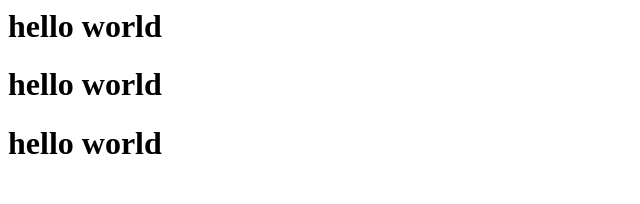
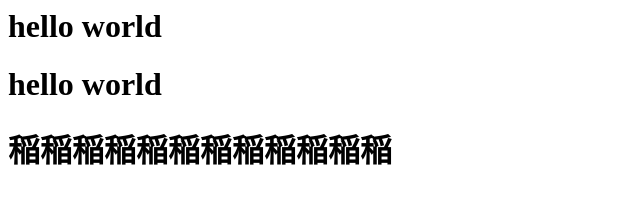
Before and after one commit to knnonyuuki/knnonyuuki.github.io, a plain HTML site: page index.html in a window 1280 px wide. Shown: the whole page, without its empty margins (0-640 px from the left). Drawn offline with Linux system fonts and the light colour scheme.

Commit message:
new inari

```diff
--- a/index.html
+++ b/index.html
@@ -11,7 +11,7 @@
 </head>
 <body>
 
-<h1>hello world</h1>
+<h1>稲稲稲稲稲稲稲稲稲稲稲稲</h1>
 
 
 </body>
```
